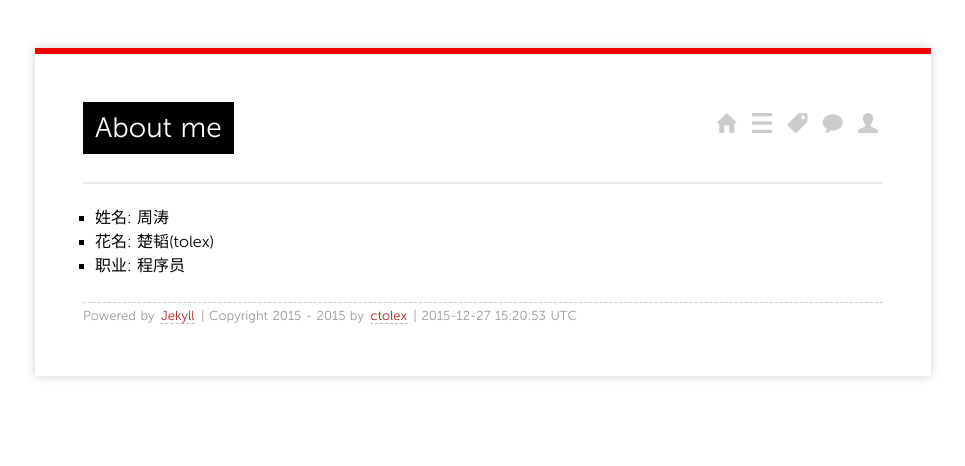
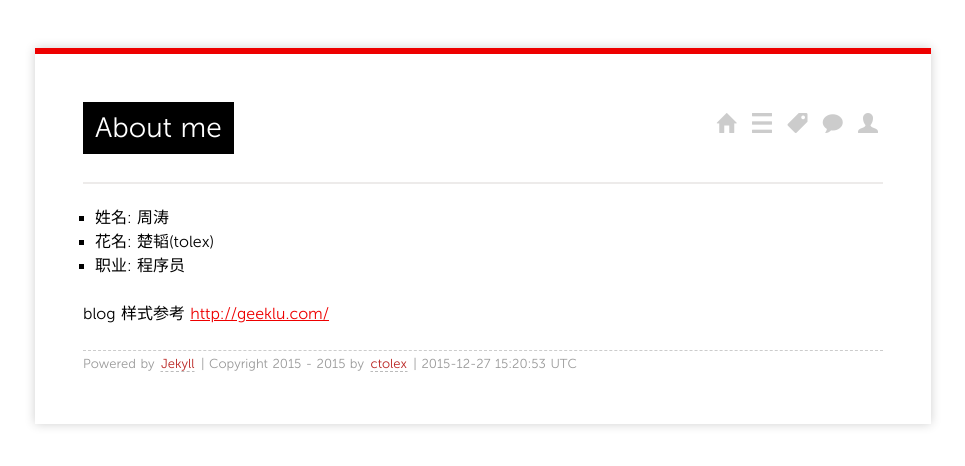
Before and after one commit to kassical/kassical.github.io, a Jekyll site: the page built from about/index.md, in a window 1280 px wide. Shown: the top 466 px of the page, without its empty margins (157-1122 px from the left). Built offline with Jekyll 4.4.1, drawn with Linux system fonts in a browser that asks for light colours; Markdown is read by kramdown in place of the engine named in the settings.

Commit message:
修改about

```diff
--- a/about/index.md
+++ b/about/index.md
@@ -7,3 +7,5 @@ comments: no
 * 姓名: 周涛
 * 花名: 楚韬(tolex)
 * 职业: 程序员
+
+blog 样式参考 [http://geeklu.com/](http://geeklu.com/)
```
